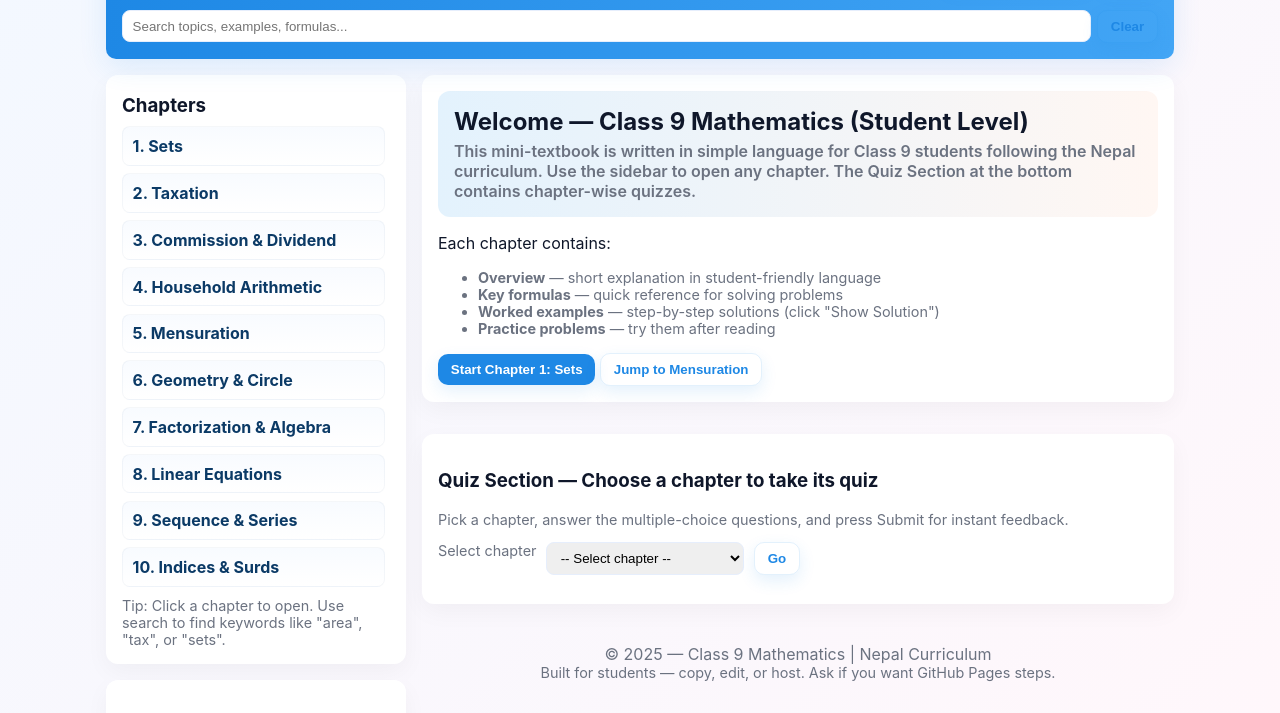
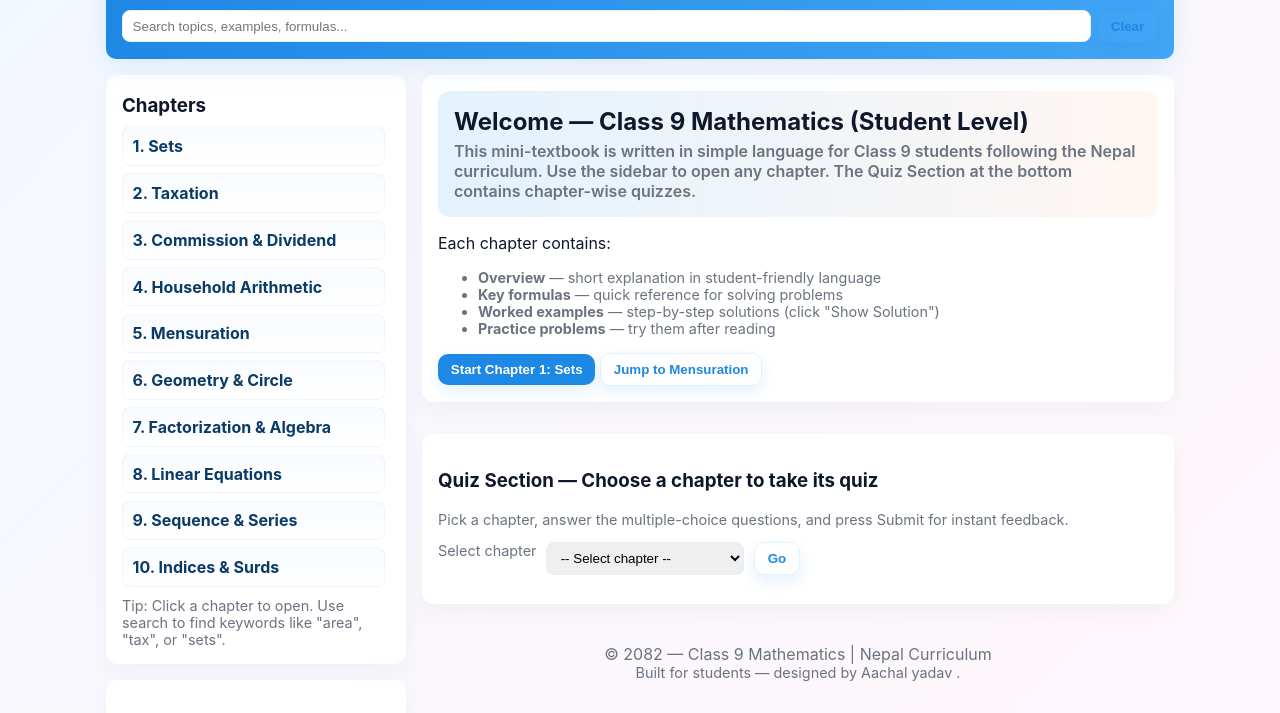
Before and after one commit to ay7678063-hash/class-9-math-, a plain HTML site: page index.html in a window 1280 px wide. Shown: the part 87-800 px from the top of the page. Drawn offline with Linux system fonts and the light colour scheme.

```diff
--- a/index.html
+++ b/index.html
@@ -173,8 +173,8 @@ html,body{height:100%;margin:0;font-family:Inter,system-ui,-apple-system,"Segoe
       </section>
 
       <div class="footer">
-        <div>© 2025 — Class 9 Mathematics | Nepal Curriculum</div>
-        <div class="small">Built for students — copy, edit, or host. Ask if you want GitHub Pages steps.</div>
+        <div>© 2082 — Class 9 Mathematics | Nepal Curriculum</div>
+        <div class="small">Built for students — designed by Aachal yadav .</div>
       </div>
     </main>
   </div>
```
